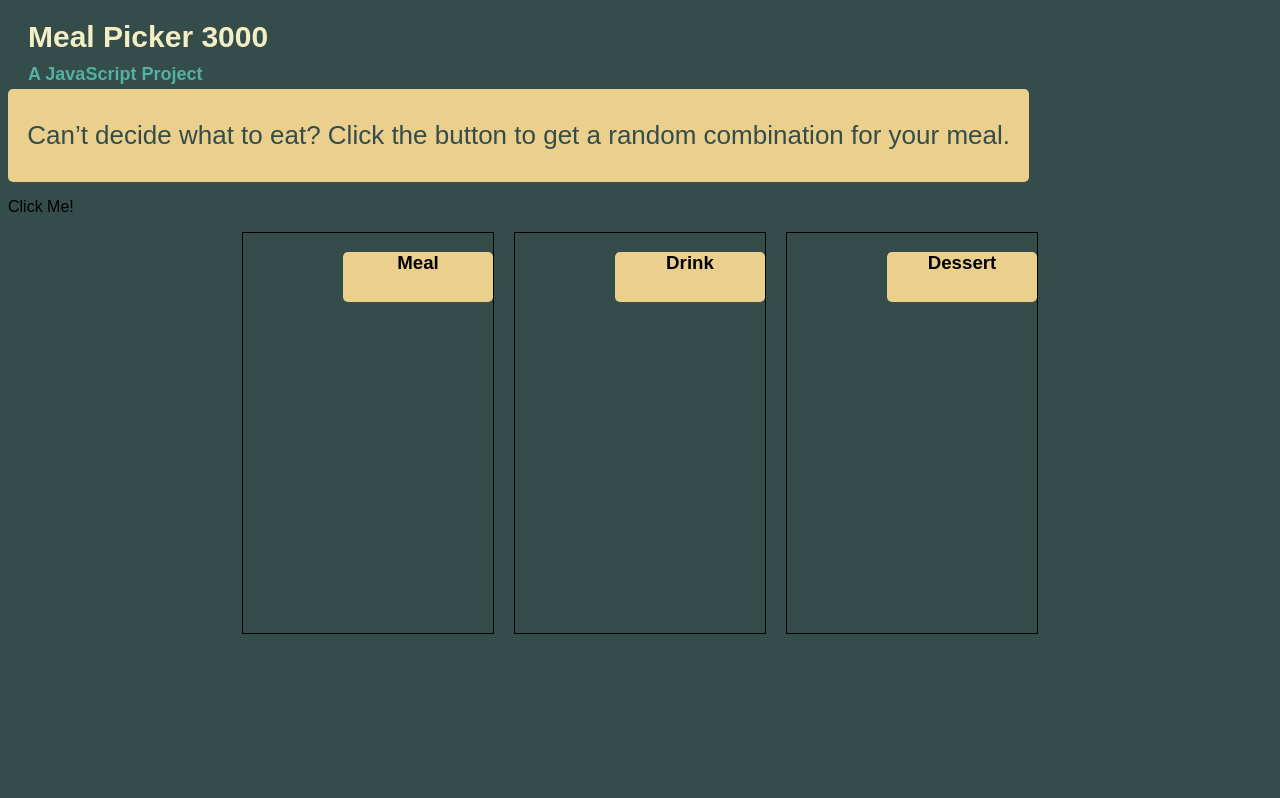
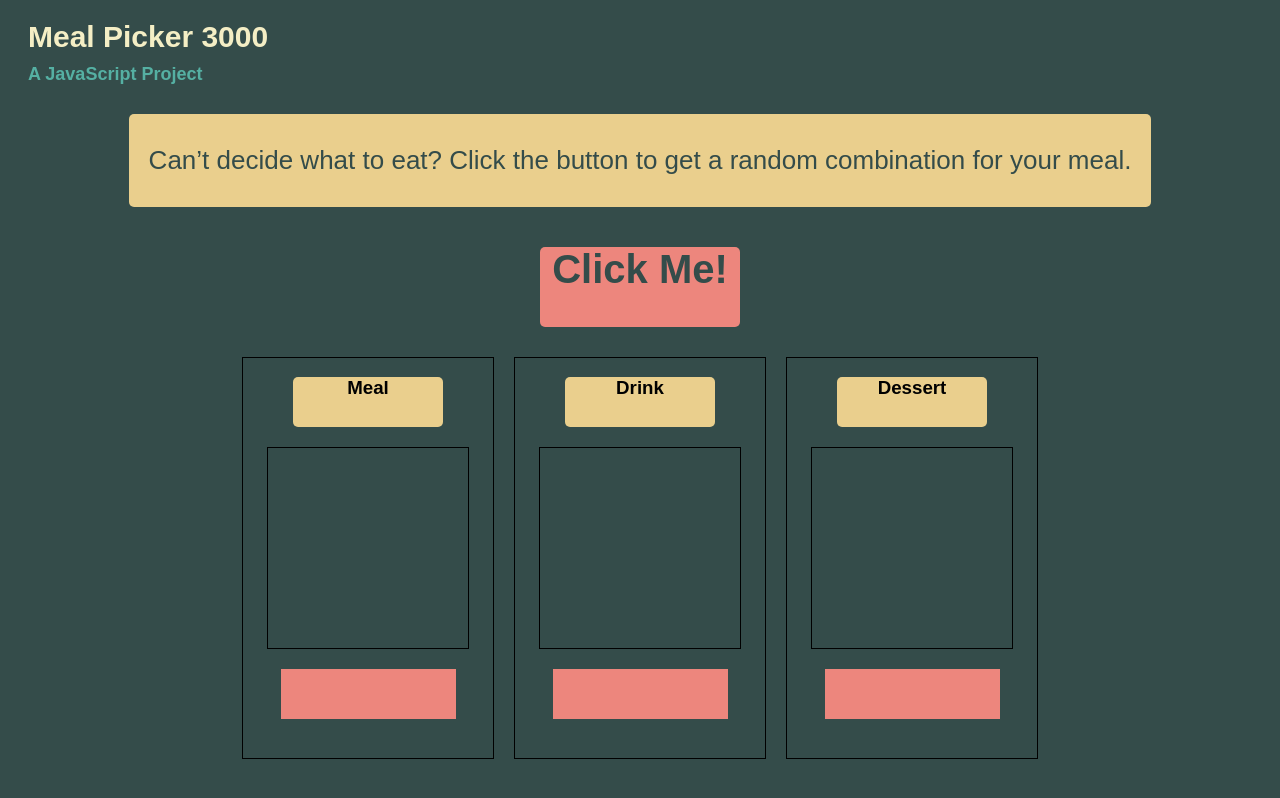
Before and after one commit to michaelldavidson/mixedmessages, a plain HTML site: page index.html in a window 1280 px wide. Drawn offline with Linux system fonts and the light colour scheme.

Commit message:
Add more styling

```diff
--- a/styles.css
+++ b/styles.css
@@ -25,7 +25,7 @@ h2 {
 /* Section (Main Body) Styling */
 
 .intro {
-    display: inline-block;
+    display: block;
     width: 80%;
     background-color: #EACF8D;
     color:#344C4A;
@@ -33,11 +33,29 @@ h2 {
     padding: 5px;
     font-size: 26px;
     text-align: center;
-    margin: 0, auto
+    margin-left: auto;
+    margin-right: auto;
+    margin-top: 40px;
+}
+
+#button {
+    display: block;
+    margin-left: auto;
+    margin-right: auto;
+    height: 80px;
+    width: 200px;
+    background-color: #ED867D;
+    color: #344C4A;
+    border-radius: 5px;
+    margin-bottom: 30px;
+    text-align: center;
+    font-size: 40px;
+    font-weight: bold;
 }
 
 #container {
     display: flex;
+    flex-wrap: wrap;
     justify-content: center;
     gap: 20px;
 }
@@ -55,4 +73,23 @@ h2 {
     background-color:#EACF8D;
     border-radius: 5px;
     margin-left: auto;
+    margin-right: auto;
 }
+
+.image {
+    width: 200px;
+    height: 200px;
+    margin-top: 20px;
+    margin-bottom: 20px;
+    margin-left: auto;
+    margin-right: auto;
+    border: 1px black solid;
+}
+
+.name {
+    width: 175px;
+    height: 50px;
+    background-color: #ED867D;
+    margin-left: auto;
+    margin-right: auto;
+}
```
